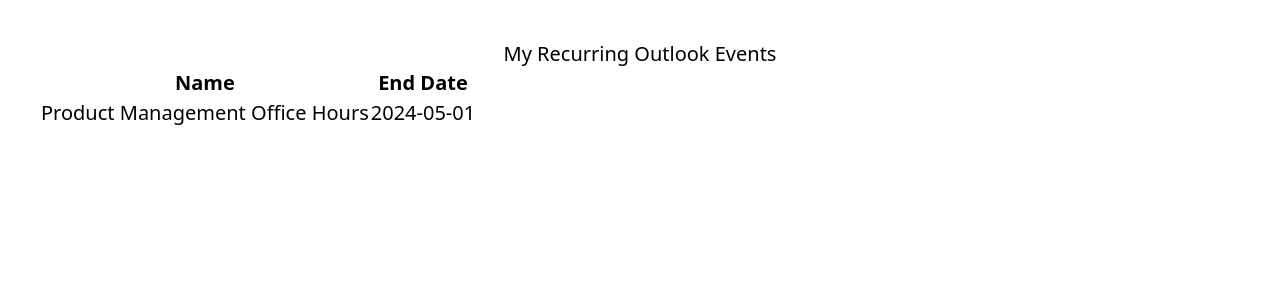
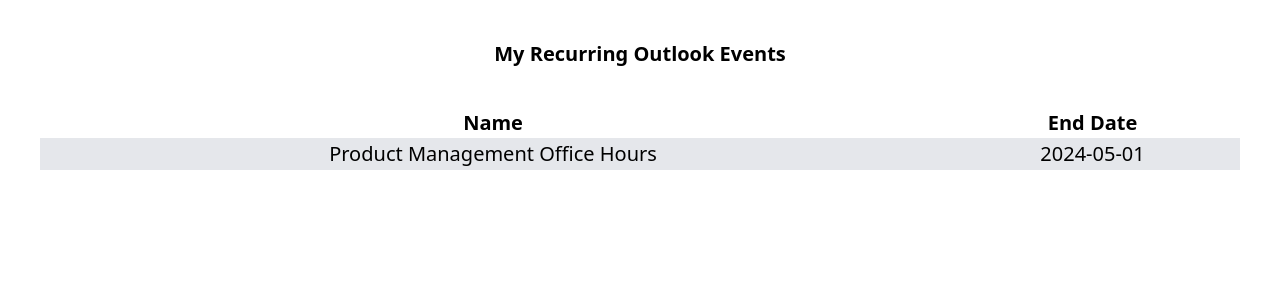
Before and after one commit to farooq-teqniqly/react-ms-graph-outlook-events, a React (Create React App) app: page / in a window 1280 px wide. Shown: the top 300 px of the page. Built offline with nearby package versions, Linux system fonts and the light colour scheme.

Commit message:
Formatting

```diff
--- a/src/pages/HomePage.tsx
+++ b/src/pages/HomePage.tsx
@@ -17,8 +17,8 @@
 function HomePage() {
   return (
     <div>
-      <div>My Recurring Outlook Events</div>
-      <table data-testid="events-table">
+      <div className="font-xl font-bold pb-10">My Recurring Outlook Events</div>
+      <table data-testid="events-table" className="table-auto w-full">
         <thead>
           <tr>
             <th>Name</th>
@@ -26,10 +26,10 @@
           </tr>
         </thead>
         <tbody>
-          {events.map((e) => (
-            <tr>
-              <td>{e.name}</td>
-              <td>{e.recurrence ? e.recurrence.endDate : "N/A"}</td>
+          {events.map((e, index) => (
+            <tr className={index % 2 === 0 ? "bg-gray-200" : ""}>
+              <td className="border">{e.name}</td>
+              <td className="border">{e.recurrence ? e.recurrence.endDate : "N/A"}</td>
             </tr>
           ))}
         </tbody>
```
